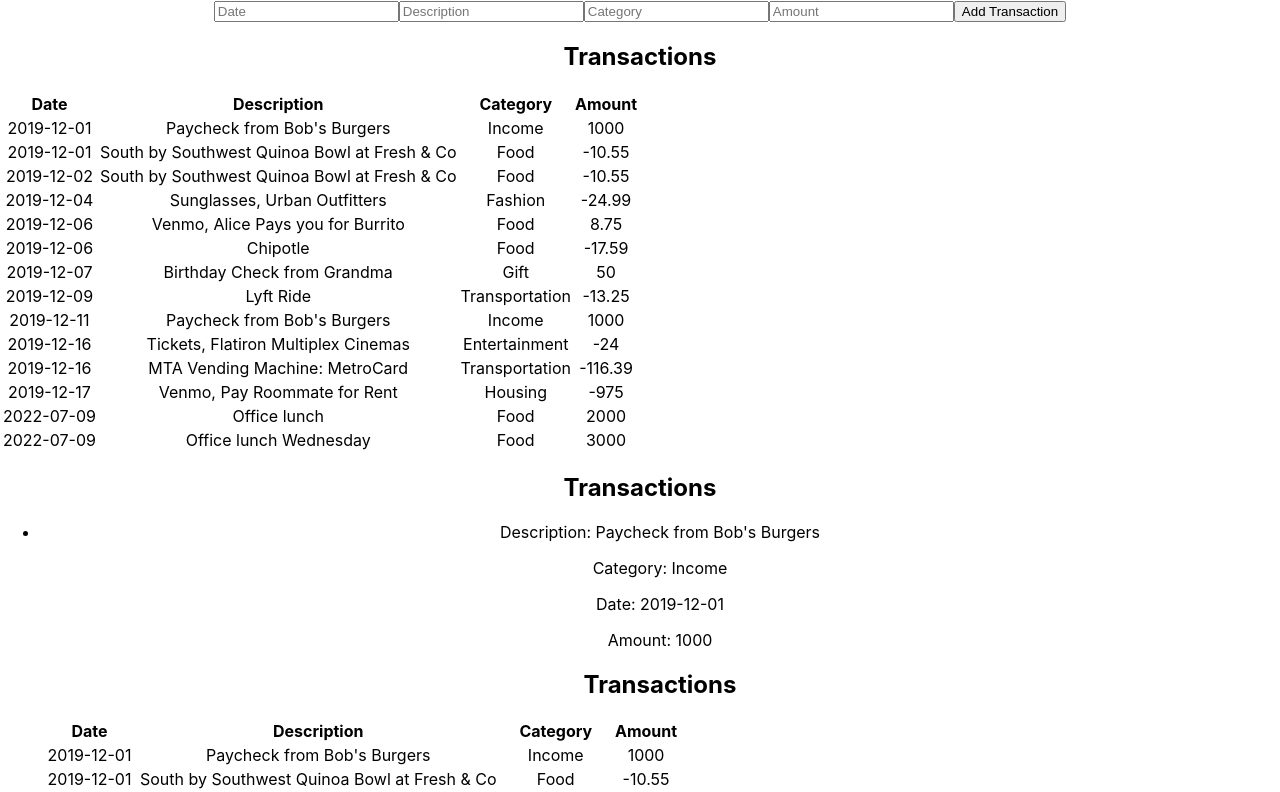
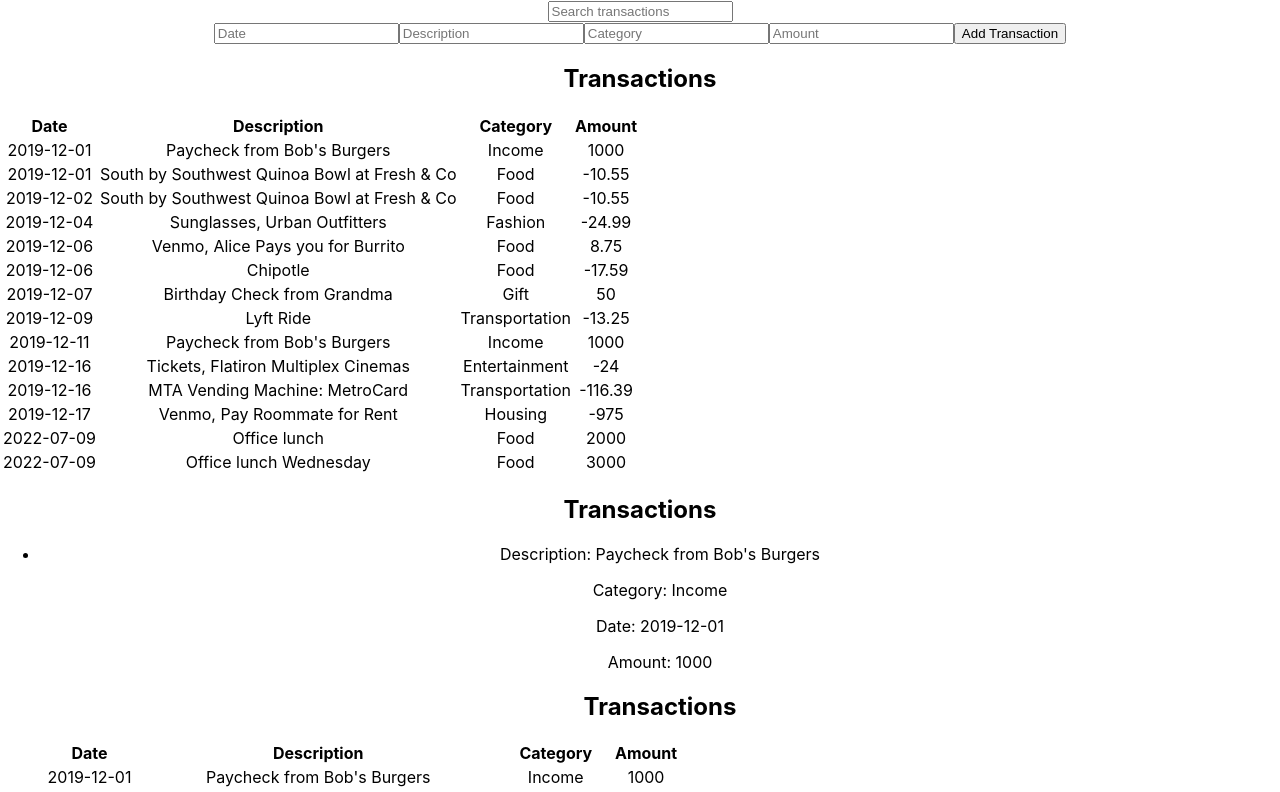
Before and after one commit to Njugunasam/p2w1CodeChallenge, a React (Create React App) app: page / in a window 1280 px wide. Shown: the top 792 px of the page. Built offline with nearby package versions, Linux system fonts and the light colour scheme; data requests are answered from the project's data file.

Commit message:
importing SearchBar to the parent

```diff
--- a/src/App.js
+++ b/src/App.js
@@ -2,9 +2,11 @@
 import React, { useState, useEffect } from "react";
 import TransactionForm from './TransactionForm';
 import TransactionTable from './TransactionTable';
+import SearchBar from './SearchBar';
 
 
 function App() {
+  const [searchTerm, setSearchTerm] = useState('');
   const [transactions, setTransactions] = useState([]);
   const addTransaction = (newTransaction) => {
     setTransactions((prevTransactions) => [...prevTransactions, newTransaction]);
@@ -18,6 +20,7 @@
 
   return (
     <div className="App">
+      <SearchBar searchTerm={searchTerm} setSearchTerm={setSearchTerm} />
       <TransactionForm addTransaction={addTransaction} />
       <TransactionTable transactions={transactions} />
       <div>
```
